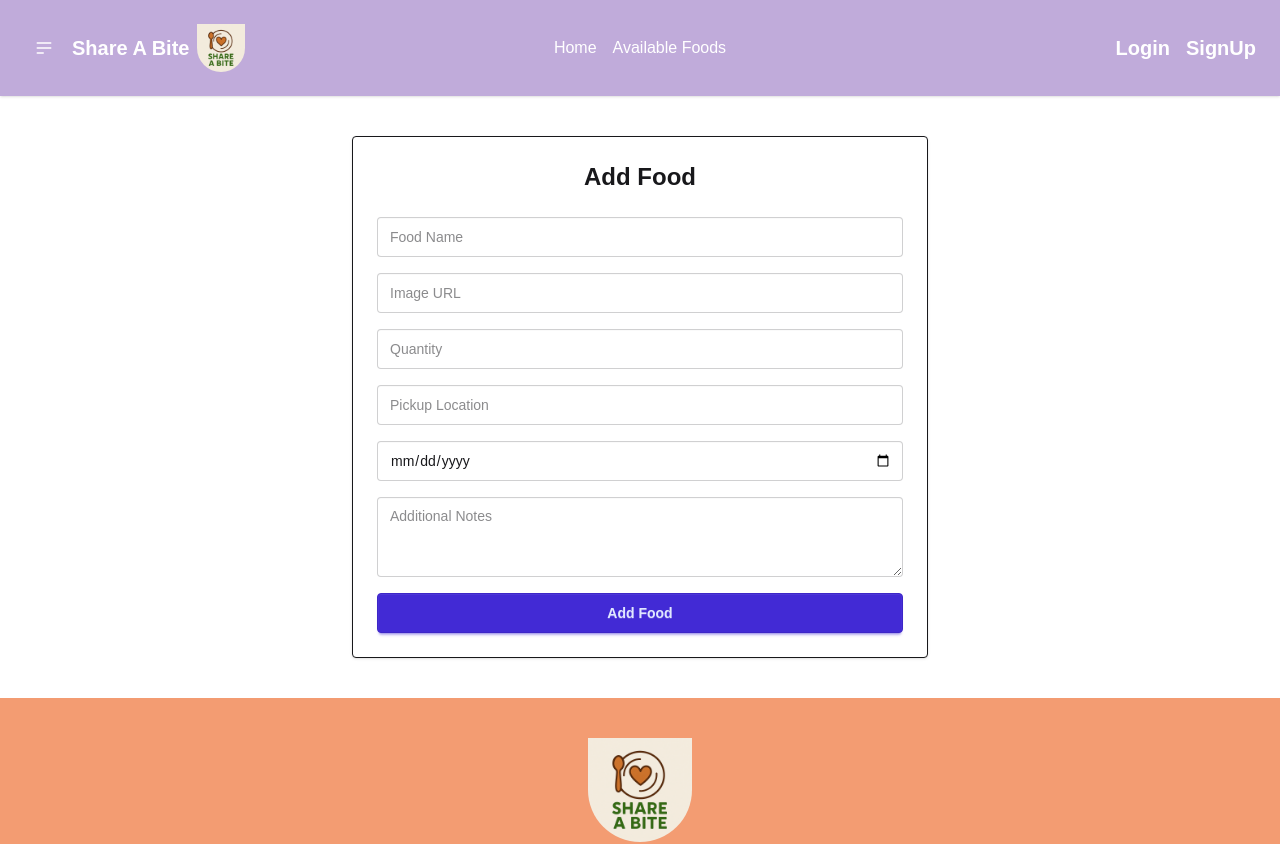
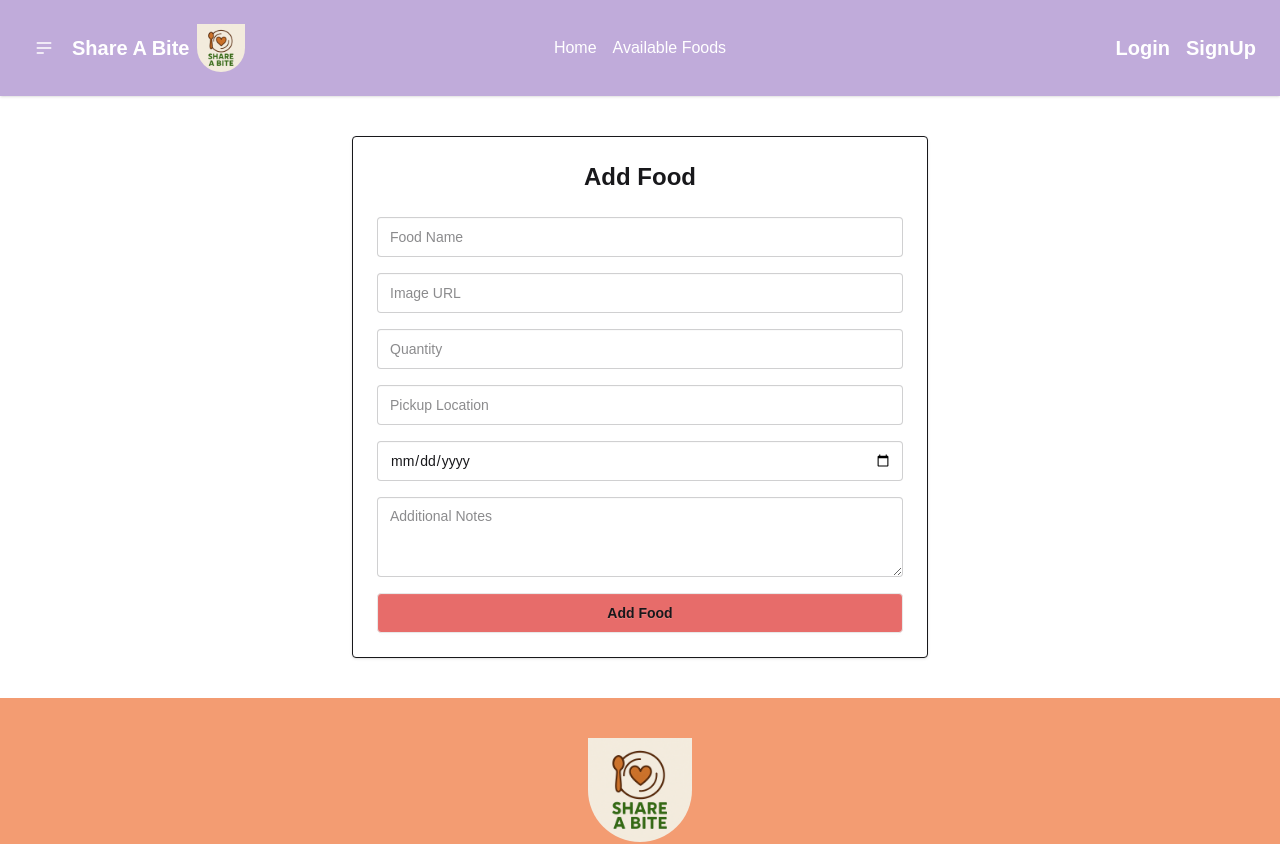
Before and after one commit to maimuna-t-333/food-sharing-platform-client, a React (Vite) app: page /addFood in a window 1280 px wide. Shown: the top 844 px of the page. Built offline with nearby package versions, Linux system fonts and the light colour scheme; no server answers; a web font is replaced by a local one.

Commit message:
edited add food

```diff
--- a/src/Pages/AddFood/AddFood.jsx
+++ b/src/Pages/AddFood/AddFood.jsx
@@ -10,7 +10,7 @@ const AddFood = () => {
     e.preventDefault();
 
     const form = e.target;
-    const foodName = form.foodName.value;
+    const name = form.foodName.value;
     const image = form.image.value;
     const quantity = form.quantity.value;
     const pickupLocation = form.pickupLocation.value;
@@ -18,7 +18,7 @@ const AddFood = () => {
     const notes = form.notes.value;
 
     const foodData = {
-      foodName,
+      name,
       image,
       quantity,
       pickupLocation,
@@ -56,7 +56,7 @@ const AddFood = () => {
         <input type="text" name="pickupLocation" placeholder="Pickup Location" className="input input-bordered w-full" required />
         <input type="date" name="expireDate" className="input input-bordered w-full" required />
         <textarea name="notes" placeholder="Additional Notes" className="textarea textarea-bordered w-full"></textarea>
-        <button type="submit" className="btn btn-primary w-full">Add Food</button>
+        <button type="submit" className="btn bg-[#e76c6a] w-full">Add Food</button>
       </form>
     </div>
   );
```
